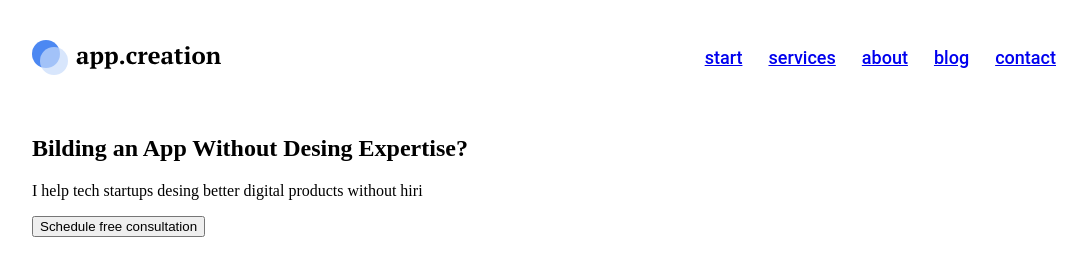
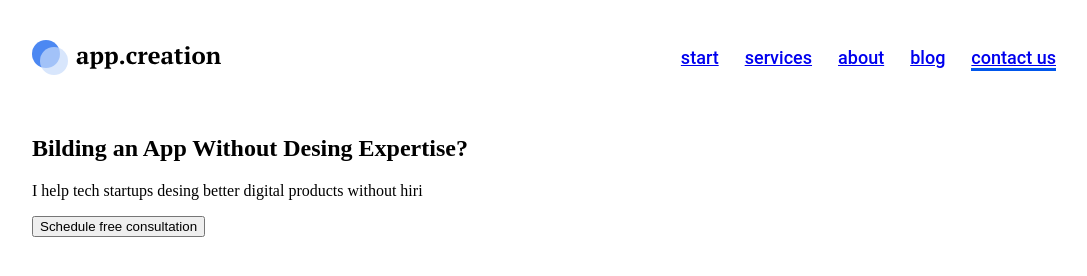
Before and after one commit to proxkatrin/New-Project, a plain HTML site: page index.html in a window 1280 px wide. Shown: the whole page, without its empty margins (96-1183 px from the left). Drawn offline with Linux system fonts and the light colour scheme; a web font is replaced by a local one.

Commit message:
Update index.html
редактирование кода меню

```diff
--- a/index.html
+++ b/index.html
@@ -19,7 +19,7 @@
          <a class="menu__item" href="#">services</a>
          <a class="menu__item" href="#">about</a>
          <a class="menu__item" href="#">blog</a>
-         <a class="menu__item" href="#">contact</a>
+         <a class="menu__item menu__item_active" href="#">contact us</a>
          </nav>
      </header>
   <section class="main-section">
```
